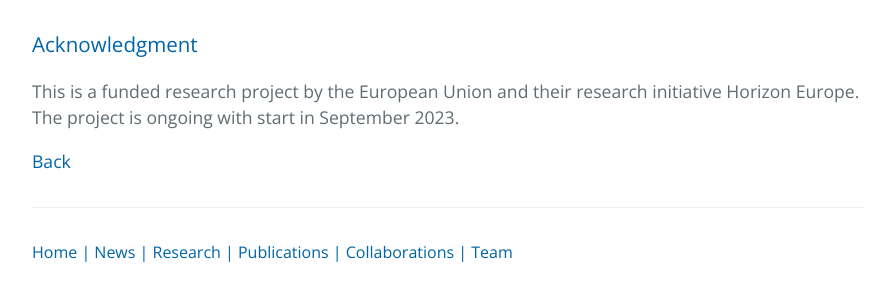
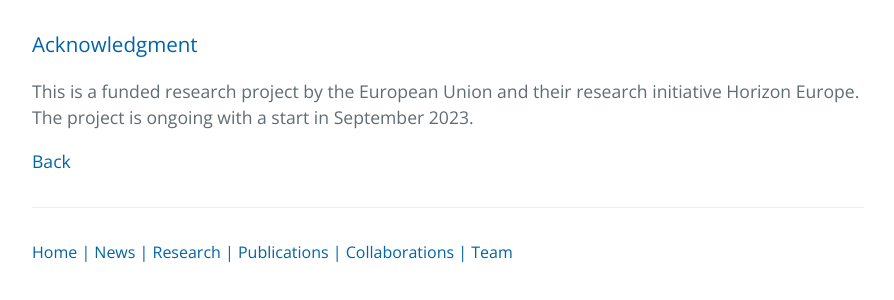
Before and after one commit to CyberneticLearningSystems/CyberneticLearningSystems.github.io, a Jekyll site: the page built from pages/projects/ai4realnet.md, in a window 1280 px wide and 900 px high, scrolled down 1515 px. Shown: the part 524-824 px from the top of the window, without its empty margins (192-1086 px from the left). Built offline with Jekyll 4.4.1, drawn with Linux system fonts in a browser that asks for light colours.

Commit message:
correction

```diff
--- a/pages/projects/ai4realnet.md
+++ b/pages/projects/ai4realnet.md
@@ -27,6 +27,7 @@
 Reinforcement Learning), XAI (Explainable AI) and RL for large networks. The team also contributes to the improvement of the Flatland simulation environment.
 
 ### Acknowledgment
-This is a funded research project by the European Union and their research initiative Horizon Europe. The project is ongoing with start in September 2023.
+This is a funded research project by the European Union and their research initiative Horizon Europe. The project is
+ongoing with a start in September 2023.
 
 [Back](https://isandaiinaviation.github.io/pages/research.html)
```
